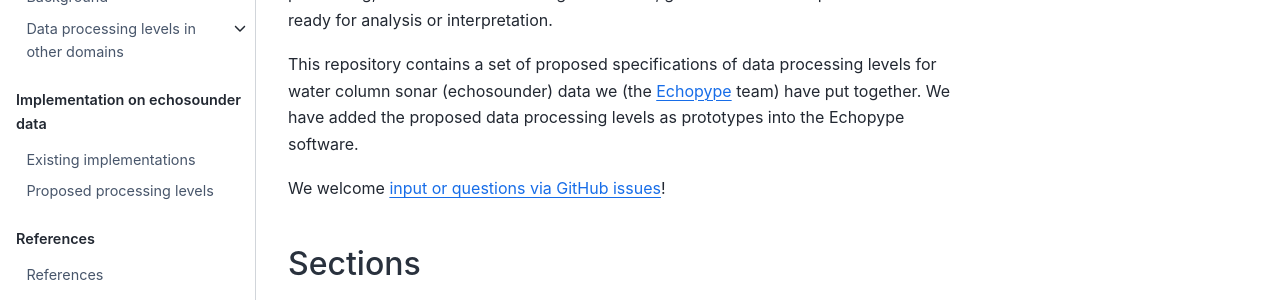
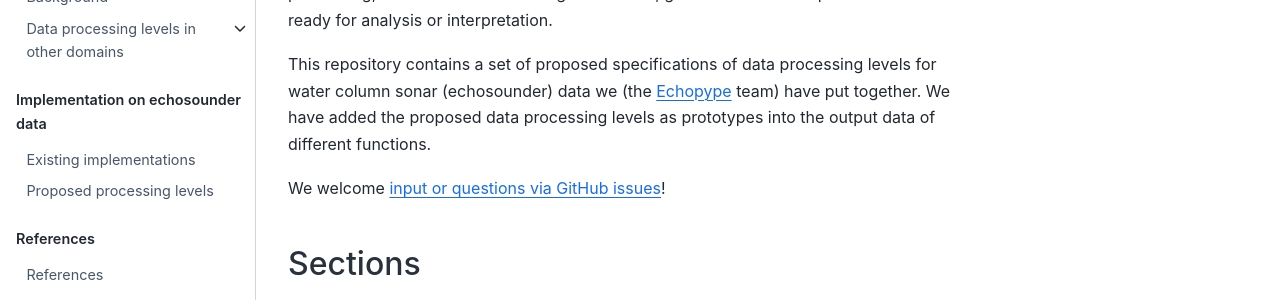
Before and after one commit to OSOceanAcoustics/echolevels, a Jupyter Book: the page built from docs/source/index.md, in a window 1280 px wide. Shown: the part 227-527 px from the top of the page. Built offline with Jupyter Book 1.0.4 settings and Sphinx 7.4.7 and the Sphinx Book theme 1.1.4, drawn with Linux system fonts in a browser that asks for light colours.

Commit message:
wordind tweak

```diff
--- a/docs/source/index.md
+++ b/docs/source/index.md
@@ -2,7 +2,7 @@
 
 "Data processing levels" are categorization of the continuum of data at different stages of processing, from raw sensor readings to derived, georeferenced data products that are ready for analysis or interpretation.
 
-This repository contains a set of proposed specifications of data processing levels for water column sonar (echosounder) data we (the [Echopype](https://echopype.readthedocs.io) team) have put together. We have added the proposed data processing levels as prototypes into the Echopype software.
+This repository contains a set of proposed specifications of data processing levels for water column sonar (echosounder) data we (the [Echopype](https://echopype.readthedocs.io) team) have put together. We have added the proposed data processing levels as prototypes into the output data of different functions.
 
 We welcome [input or questions via GitHub issues](https://github.com/OSOceanAcoustics/echolevels/issues/new)!
 
```
